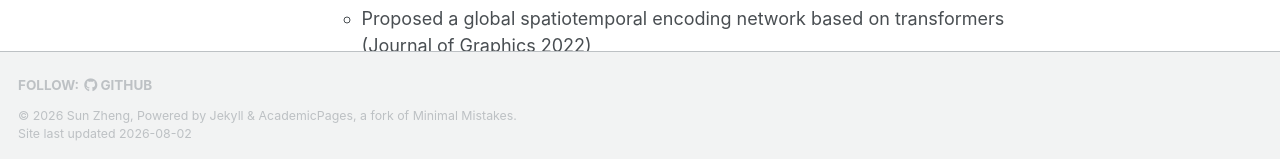
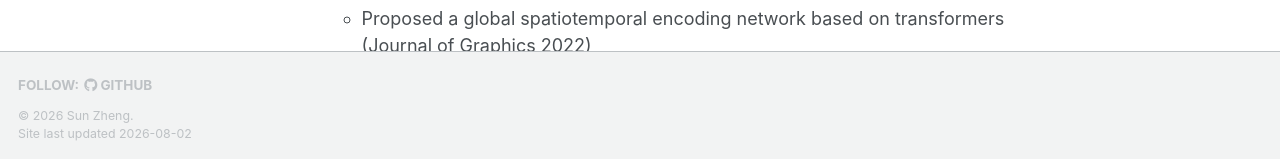
Before and after one commit to fourierer/fourierer.github.io, a Jekyll site: the page built from _pages/about.md, in a window 1280 px wide and 900 px high, scrolled down 588 px. Shown: the part 738-897 px from the top of the window. Built offline with Jekyll 4.4.1, drawn with Linux system fonts in a browser that asks for light colours; a style sheet for code colours, icons or effects is not loaded.

Commit message:
Remove remaining external links (footer, rss)

```diff
--- a/_includes/footer.html
+++ b/_includes/footer.html
@@ -20,6 +20,6 @@
 {% endif %}
 
 <div class="page__footer-copyright">
-  &copy; {{ site.time | date: '%Y' }} {{ site.name | default: site.title }}, {{ site.data.ui-text[site.locale].powered_by | default: "Powered by" }} <a href="https://jekyllrb.com" rel="nofollow">Jekyll</a> &amp; <a href="https://github.com/academicpages/academicpages.github.io">AcademicPages</a>, a fork of <a href="https://mademistakes.com/work/minimal-mistakes-jekyll-theme/" rel="nofollow">Minimal Mistakes</a>.<br />
+  &copy; {{ site.time | date: '%Y' }} {{ site.name | default: site.title }}.<br />
   Site last updated {{ "now" | date: '%Y-%m-%d' }}
 </div>
--- a/_includes/head.html
+++ b/_includes/head.html
@@ -3,8 +3,6 @@
 <meta charset="utf-8">
 
 {% include seo.html %}
-
-<link href="{% if site.atom_feed.path %}{{ site.atom_feed.path }}{% else %}{{ base_path }}/feed.xml{% endif %}" type="application/atom+xml" rel="alternate" title="{{ site.title }} Feed">
 
 <meta name="viewport" content="width=device-width, initial-scale=1.0">
 
```
